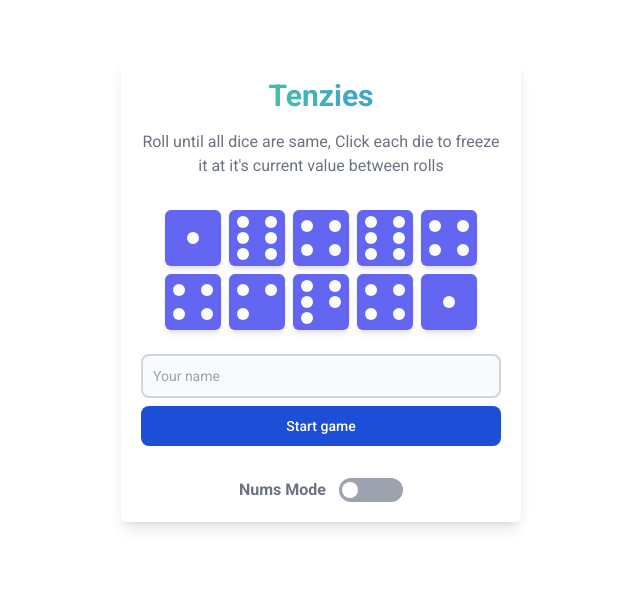
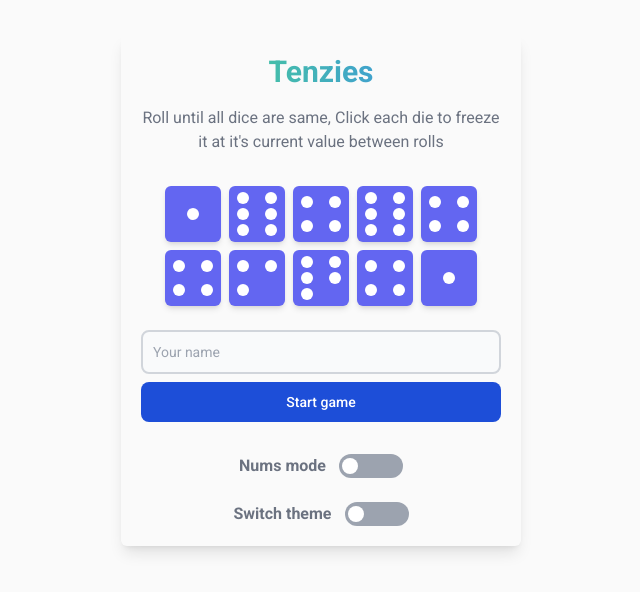
Before and after one commit to abdo160996/tenzies-game-react, a React (Vite) app: page / in a window 1280 px wide. Shown: the part 110-702 px from the top of the page, without its empty margins (319-959 px from the left). Built offline with nearby package versions, Linux system fonts and the light colour scheme.

Commit message:
add dark mode

```diff
--- a/src/components/App.jsx
+++ b/src/components/App.jsx
@@ -13,6 +13,7 @@ function App() {
   const [tenzi, setTenzi] = useState(false);
   const [newGame, setNewGame] = useState(true);
   const [numbersMod, setNumbersMod] = useState(false);
+  const [darkMode, setDarkMode] = useState(JSON.parse(localStorage.getItem("darkMode")));
   const [timer, setTimer] = useState(0);
   const [stats, setStats] = useState(() => JSON.parse(localStorage.getItem("stats")) || []);
   const [intervalId, setIntervalId] = useState(0);
@@ -87,10 +88,17 @@ function App() {
     window.localStorage.setItem("stats", JSON.stringify(stats));
   }, [stats]);
 
+   useEffect(() => {
+    darkMode ? document.body.classList.add("dark") : document.body.classList.remove("dark");
+    localStorage.setItem("darkMode",darkMode)
+  }, [darkMode]);
+
   const dieElements = dice.map((die) => <Die key={die.id} die={die} freezeDice={freezeDice} numbersMod={numbersMod} newGame={newGame} tenzi={tenzi} />);
 
+
+
   return (
-    <main className="wrapper px-5 flex flex-col justify-center items-center h-screen dark:bg-gray-900">
+    <main className="wrapper px-5 bg-neutral-50 flex flex-col justify-center items-center h-screen dark:bg-gray-900">
       {tenzi && <Confetti width={window.innerWidth} height={window.innerHeight} />}
       <div className="card flex flex-col p-5 w-[400px]  rounded-md shadow-lg shadow-white-100 dark:bg-gray-800">
         <Info tenzi={tenzi} />
@@ -103,7 +111,9 @@ function App() {
           </button>
         )}
 
-        <ToggleBtn setNumbersMod={setNumbersMod} />
+        <ToggleBtn btnText={"Nums mode"} handleChange={() => setNumbersMod((pre) => !pre)} />
+
+        <ToggleBtn btnText={"Switch theme"} handleChange={() => setDarkMode((pre) => !pre)} />
       </div>
       {tenzi && <Records stats={stats} />}
     </main>
--- a/src/components/ToggleBtn.jsx
+++ b/src/components/ToggleBtn.jsx
@@ -1,11 +1,14 @@
 import React from 'react'
-function ToggleBtn ({setNumbersMod})  {
+function ToggleBtn (props)  {
   return (
-    <label htmlFor="numbersMod" className="mt-6 flex self-center">
-        <span className='font-bold text-gray-500'>Nums Mode</span>
-          <input type="checkbox" id="numbersMod" className='peer/input opacity-0' onChange={() => setNumbersMod((pre) => !pre)}/>
-          <span className="block transition-[background-color] duration-300 w-16 h-6 bg-gray-400 rounded-full relative after:block after:rounded-full after:top-[4px] after:w-4 after:h-4 after:bg-white after:absolute after:left-[3px] peer-checked/input:after:translate-x-10 after:transition-transform peer-checked/input:bg-gradient-to-r from-green-400 to-blue-500"></span>
-        </label>
+    <>
+    <label htmlFor={props.btnText.replace(" ","")} className="mt-6 flex self-center">
+      <span className='font-bold text-gray-500'>{props.btnText}</span>
+      <input type="checkbox" id={props.btnText.replace(" ","")} className='peer opacity-0' onChange={props.handleChange} />
+      <span className="block transition-[background-color] duration-300 w-16 h-6 bg-gray-400 rounded-full relative after:block after:rounded-full after:top-[4px] after:w-4 after:h-4 after:bg-white after:absolute after:left-[3px] peer-checked:after:translate-x-10 after:transition-transform peer-checked:bg-gradient-to-r from-green-400 to-blue-500"></span>
+    </label>
+
+      </>
   )
 }
 
--- a/tailwind.config.js
+++ b/tailwind.config.js
@@ -2,6 +2,7 @@
 
 export default {
   content: ["./index.html","./src/**/*.{jsx,js}"],
+  darkMode:"class",
   theme: {
     extend: {},
   },
```
Also changed, not shown: 1 other file (tests, documents, lock files or other folders).
